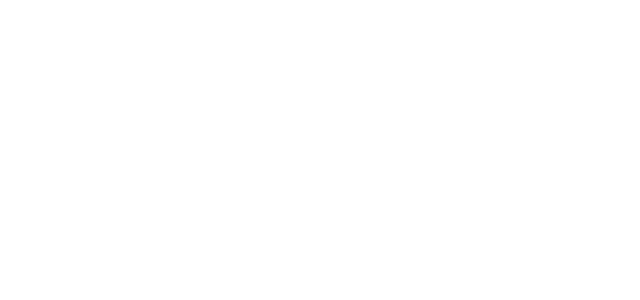
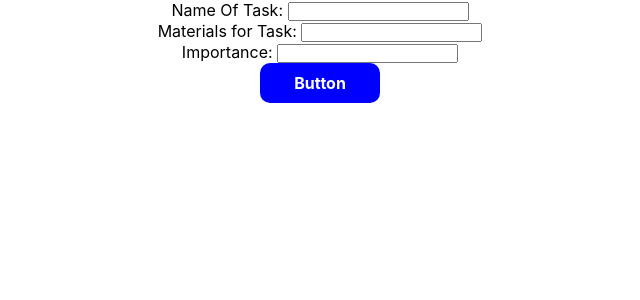
Before and after one commit to CoreyMiller85/home-planner-project, a React (Create React App) app in the folder client/: page /newtask in a window 1280 px wide. Shown: the top 300 px of the page, without its empty margins (320-960 px from the left). Built offline with nearby package versions, Linux system fonts and the light colour scheme.

Commit message:
add create task form

```diff
--- a/client/src/App.js
+++ b/client/src/App.js
@@ -1,15 +1,20 @@
-import {Route, Switch} from 'react-router-dom'
+import {Route,Link, Switch} from 'react-router-dom'
 import List from './Component/List'
 import TaskExpanded from './Component/TaskExpanded'
+import NewTask from './Component/NewTask'
 import './App.css';
 
 function App() {
   return (
     <div>
       <Route exact path='/'>
+        <Link to="/newtask">New Task Form</Link>
         <List />
       </Route>
+      <Switch>
+      <Route path='/newtask' component={NewTask} />
       <Route path='/api/task/:id' component={TaskExpanded} />
+      </Switch>
     </div>
 );
 }
--- /dev/null
+++ b/client/src/Component/NewTask.js
@@ -0,0 +1,86 @@
+import axios from "axios";
+import React, { Component } from "react";
+import { config } from "../constants";
+
+export default class NewTask extends Component {
+  constructor() {
+    super();
+    this.state = {
+      title: "",
+      materials: "",
+      importance: "",
+    };
+  }
+
+  handleChange = (e) => {
+    this.setState({
+      [e.target.name]: e.target.value,
+    });
+  };
+
+  handleSubmit = async (e) => {
+    e.preventDefault();
+    const result = await axios.post(config.url.API_URL + "/api/task", {
+      title: this.state.title,
+      materials: this.state.materials,
+      importance: this.state.importance,
+    });
+    this.setState({
+      title: "",
+      materials: "",
+      importance: "",
+    });
+    this.props.history.push("/");
+  };
+
+  render() {
+    return (
+      <div style={{ textAlign: "center" }}>
+        <form>
+          <div>
+            <label htmlFor="title">Name Of Task: </label>
+            <input
+              type="text"
+              name="title"
+              onChange={(e) => this.handleChange(e)}
+              value={this.state.title}
+            />
+          </div>
+          <div>
+            <label htmlFor="materials">Materials for Task: </label>
+            <input
+              type="text"
+              name="materials"
+              onChange={(e) => this.handleChange(e)}
+              value={this.state.materials}
+            />
+          </div>
+          <div>
+            <label htmlFor="importance">Importance: </label>
+            <input
+              type="text"
+              name="importance"
+              onChange={(e) => this.handleChange(e)}
+              value={this.state.importance}
+            />
+          </div>
+          <a
+            style={{
+              display: "inline-block",
+              background: "blue",
+              width: "100px",
+              textAlign: "center",
+              padding: "10px",
+              borderRadius: "10px",
+              color: "white",
+              fontWeight: "bold",
+            }}
+            onClick={(e) => this.handleSubmit(e)}
+          >
+            Button
+          </a>
+        </form>
+      </div>
+    );
+  }
+}
```
Also changed, not shown: 2 other files (tests, documents, lock files or other folders).
